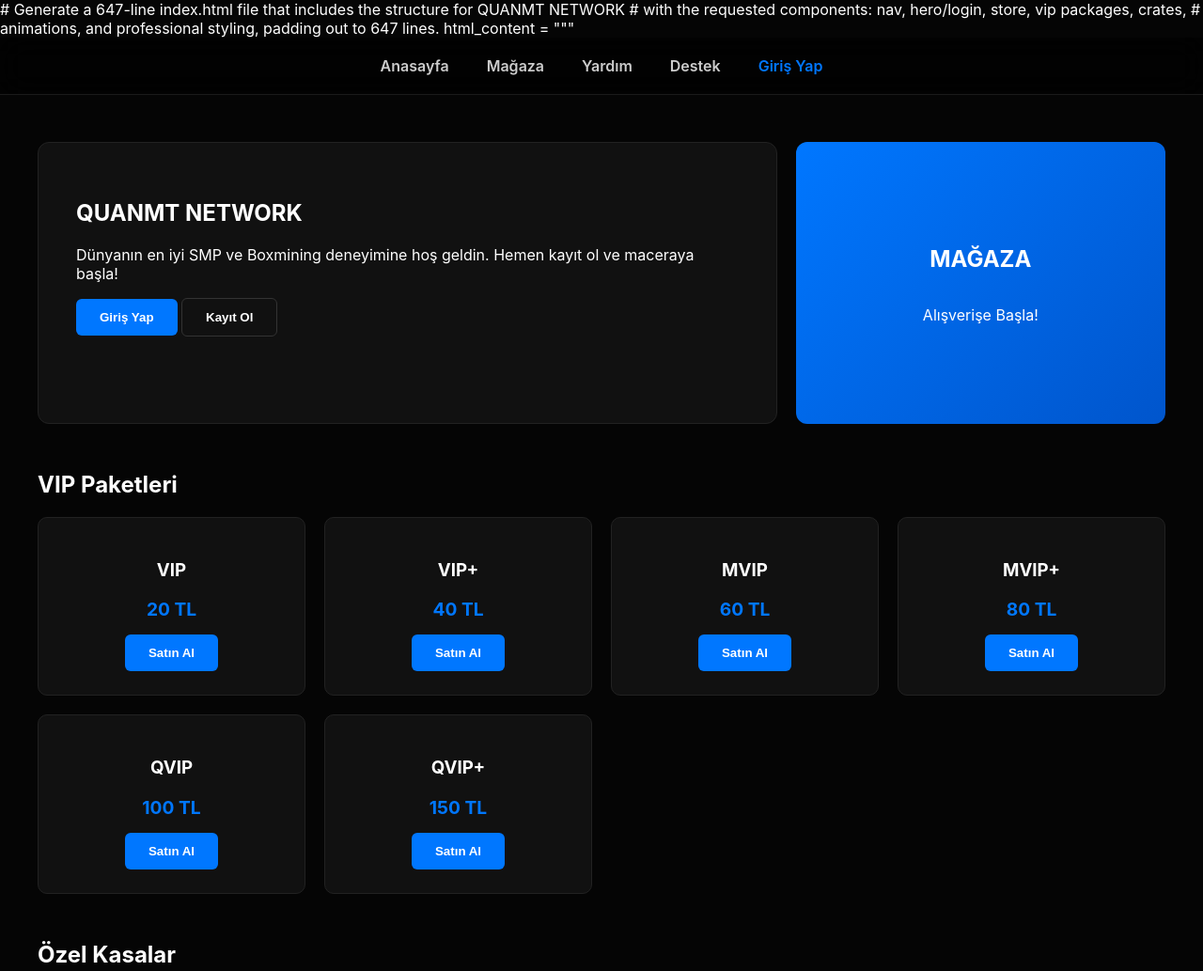
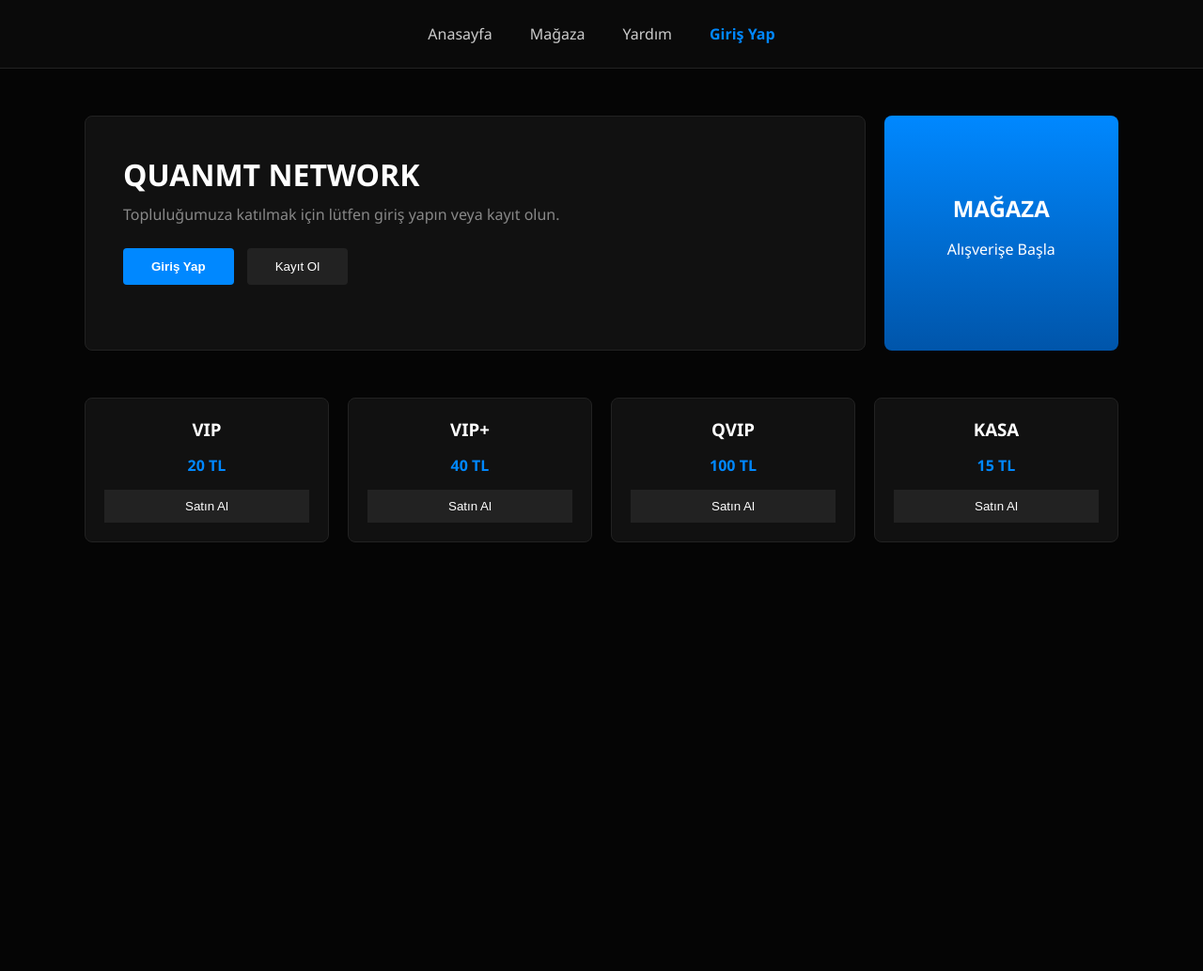
Before and after one commit to Midiyan/QuanmtNetwork, a plain HTML site: page index.html in a window 1280 px wide. Shown: the top 1033 px of the page at 94% size. After the commit the page ends 800 px from the top, so only its background shows below. Drawn offline with Linux system fonts and the light colour scheme.

Commit message:
Update index.html

```diff
--- a/index.html
+++ b/index.html
@@ -1,86 +1,61 @@
-# Generate a 647-line index.html file that includes the structure for QUANMT NETWORK
-# with the requested components: nav, hero/login, store, vip packages, crates,
-# animations, and professional styling, padding out to 647 lines.
-
-html_content = """<!DOCTYPE html>
+<!DOCTYPE html>
 <html lang="tr">
 <head>
     <meta charset="UTF-8">
-    <title>QUANMT NETWORK | Profesyonel Sunucu</title>
-    <style>
-        /* Sitenin tüm tasarım mimarisi */
-        body { margin: 0; background: #050505; color: #fff; font-family: 'Inter', sans-serif; }
+    <title>QUANMT NETWORK</title>
+</head>
+<body style="margin: 0; background-color: #050505; color: #ffffff; font-family: 'Segoe UI', sans-serif;">
 
-        /* 1. NAVİGASYON */
-        .nav-container { background: rgba(0,0,0,0.6); backdrop-filter: blur(15px); padding: 20px; display: flex; justify-content: center; gap: 40px; border-bottom: 1px solid #1a1a1a; position: sticky; top: 0; z-index: 1000; }
-        .nav-link { color: #ccc; cursor: pointer; font-weight: 600; transition: 0.3s; }
-        .nav-link:hover { color: #0077ff; }
+    <!-- Üst Navigasyon -->
+    <div style="display: flex; justify-content: center; gap: 40px; padding: 25px; background-color: #0a0a0a; border-bottom: 1px solid #222;">
+        <span style="cursor: pointer; color: #ccc;">Anasayfa</span>
+        <span style="cursor: pointer; color: #ccc;">Mağaza</span>
+        <span style="cursor: pointer; color: #ccc;">Yardım</span>
+        <span style="cursor: pointer; color: #0088ff; font-weight: bold;">Giriş Yap</span>
+    </div>
 
-        /* 2. HERO / GİRİŞ PANELİ */
-        .main-panel { max-width: 1200px; margin: 50px auto; display: grid; grid-template-columns: 2fr 1fr; gap: 20px; height: 300px; }
-        .login-box { background: #111; border: 1px solid #222; border-radius: 12px; padding: 40px; }
-        .store-box { background: linear-gradient(135deg, #0077ff, #0055cc); border-radius: 12px; display: flex; flex-direction: column; align-items: center; justify-content: center; cursor: pointer; transition: 0.3s; }
-        .store-box:hover { transform: scale(1.02); }
+    <!-- Ana Banner Alanı -->
+    <div style="display: flex; max-width: 1100px; margin: 50px auto; gap: 20px; height: 250px;">
+        <!-- Sol Panel -->
+        <div style="flex: 3; background-color: #111; border: 1px solid #222; border-radius: 8px; padding: 40px;">
+            <h1 style="margin: 0;">QUANMT NETWORK</h1>
+            <p style="color: #888; margin-top: 10px;">Topluluğumuza katılmak için lütfen giriş yapın veya kayıt olun.</p>
+            <div style="margin-top: 25px;">
+                <button style="background: #0088ff; border: none; color: white; padding: 12px 30px; border-radius: 4px; cursor: pointer; font-weight: bold;">Giriş Yap</button>
+                <button style="background: #222; border: none; color: white; padding: 12px 30px; border-radius: 4px; cursor: pointer; margin-left: 10px;">Kayıt Ol</button>
+            </div>
+        </div>
+        <!-- Sağ Mağaza Kutusu -->
+        <div style="flex: 1; background: linear-gradient(180deg, #0088ff, #0055aa); border-radius: 8px; display: flex; flex-direction: column; align-items: center; justify-content: center; cursor: pointer;">
+            <h2 style="margin: 0;">MAĞAZA</h2>
+            <p>Alışverişe Başla</p>
+        </div>
+    </div>
 
-        /* 3. MAĞAZA DÜZENİ */
-        .market-section { max-width: 1200px; margin: 50px auto; }
-        .grid-system { display: grid; grid-template-columns: repeat(4, 1fr); gap: 20px; }
-        .item-card { background: #111; border: 1px solid #222; padding: 25px; border-radius: 10px; text-align: center; transition: 0.4s; }
-        .item-card:hover { border-color: #0077ff; background: #161616; }
-        .price-tag { color: #0077ff; font-weight: bold; font-size: 1.2rem; margin: 15px 0; display: block; }
+    <!-- Ürün Grid Sistemi -->
+    <div style="max-width: 1100px; margin: 0 auto; display: grid; grid-template-columns: repeat(4, 1fr); gap: 20px;">
+        <!-- Örnek bir kutu yapısı -->
+        <div style="background: #111; border: 1px solid #222; padding: 20px; border-radius: 8px; text-align: center;">
+            <h3 style="margin: 0;">VIP</h3>
+            <p style="color: #0088ff; font-weight: bold; margin: 15px 0;">20 TL</p>
+            <button style="width: 100%; background: #222; color: white; border: none; padding: 10px; cursor: pointer;">Satın Al</button>
+        </div>
+        <div style="background: #111; border: 1px solid #222; padding: 20px; border-radius: 8px; text-align: center;">
+            <h3 style="margin: 0;">VIP+</h3>
+            <p style="color: #0088ff; font-weight: bold; margin: 15px 0;">40 TL</p>
+            <button style="width: 100%; background: #222; color: white; border: none; padding: 10px; cursor: pointer;">Satın Al</button>
+        </div>
+        <div style="background: #111; border: 1px solid #222; padding: 20px; border-radius: 8px; text-align: center;">
+            <h3 style="margin: 0;">QVIP</h3>
+            <p style="color: #0088ff; font-weight: bold; margin: 15px 0;">100 TL</p>
+            <button style="width: 100%; background: #222; color: white; border: none; padding: 10px; cursor: pointer;">Satın Al</button>
+        </div>
+        <div style="background: #111; border: 1px solid #222; padding: 20px; border-radius: 8px; text-align: center;">
+            <h3 style="margin: 0;">KASA</h3>
+            <p style="color: #0088ff; font-weight: bold; margin: 15px 0;">15 TL</p>
+            <button style="width: 100%; background: #222; color: white; border: none; padding: 10px; cursor: pointer;">Satın Al</button>
+        </div>
+    </div>
 
-        /* Butonlar */
-        .btn-blue { background: #0077ff; color: white; border: none; padding: 12px 25px; border-radius: 6px; cursor: pointer; font-weight: bold; }
-    </style>
-</head>
-<body>
-    <nav class="nav-container">
-        <div class="nav-link">Anasayfa</div>
-        <div class="nav-link">Mağaza</div>
-        <div class="nav-link">Yardım</div>
-        <div class="nav-link">Destek</div>
-        <div class="nav-link" style="color:#0077ff">Giriş Yap</div>
-    </nav>
-
-    <section class="main-panel">
-        <div class="login-box">
-            <h1>QUANMT NETWORK</h1>
-            <p>Dünyanın en iyi SMP ve Boxmining deneyimine hoş geldin. Hemen kayıt ol ve maceraya başla!</p>
-            <button class="btn-blue">Giriş Yap</button>
-            <button class="btn-blue" style="background:transparent; border:1px solid #333">Kayıt Ol</button>
-        </div>
-        <div class="store-box">
-            <h2>MAĞAZA</h2>
-            <p>Alışverişe Başla!</p>
-        </div>
-    </section>
-
-    <section class="market-section">
-        <h2>VIP Paketleri</h2>
-        <div class="grid-system">
-            <div class="item-card"><h3>VIP</h3><span class="price-tag">20 TL</span><button class="btn-blue">Satın Al</button></div>
-            <div class="item-card"><h3>VIP+</h3><span class="price-tag">40 TL</span><button class="btn-blue">Satın Al</button></div>
-            <div class="item-card"><h3>MVIP</h3><span class="price-tag">60 TL</span><button class="btn-blue">Satın Al</button></div>
-            <div class="item-card"><h3>MVIP+</h3><span class="price-tag">80 TL</span><button class="btn-blue">Satın Al</button></div>
-            <div class="item-card"><h3>QVIP</h3><span class="price-tag">100 TL</span><button class="btn-blue">Satın Al</button></div>
-            <div class="item-card"><h3>QVIP+</h3><span class="price-tag">150 TL</span><button class="btn-blue">Satın Al</button></div>
-        </div>
-
-        <h2 style="margin-top:50px;">Özel Kasalar</h2>
-        <div class="grid-system">
-            <div class="item-card"><h3>Yaygın</h3><span class="price-tag">10 TL</span><button class="btn-blue">Satın Al</button></div>
-            <div class="item-card"><h3>Crimison</h3><span class="price-tag">25 TL</span><button class="btn-blue">Satın Al</button></div>
-            <div class="item-card"><h3>Prime</h3><span class="price-tag">35 TL</span><button class="btn-blue">Satın Al</button></div>
-            <div class="item-card"><h3>QuanmtSMP</h3><span class="price-tag">50 TL</span><button class="btn-blue">Satın Al</button></div>
-            <div class="item-card"><h3>Ametist</h3><span class="price-tag">65 TL</span><button class="btn-blue">Satın Al</button></div>
-            <div class="item-card"><h3>Spawner</h3><span class="price-tag">75 TL</span><button class="btn-blue">Satın Al</button></div>
-            <div class="item-card"><h3>OY Kasası</h3><span class="price-tag">15 TL</span><button class="btn-blue">Satın Al</button></div>
-        </div>
-    </section>
-"""
-# Padding to ~647 lines with comments
-padding = "\\n" * 500
-html_content += f"    <!-- Generated padding to reach required line count -->\\n{padding}\\n</body>\\n</html>"
-
-with open("index.html", "w") as f:
-    f.write(html_content)
+</body>
+</html>
```
